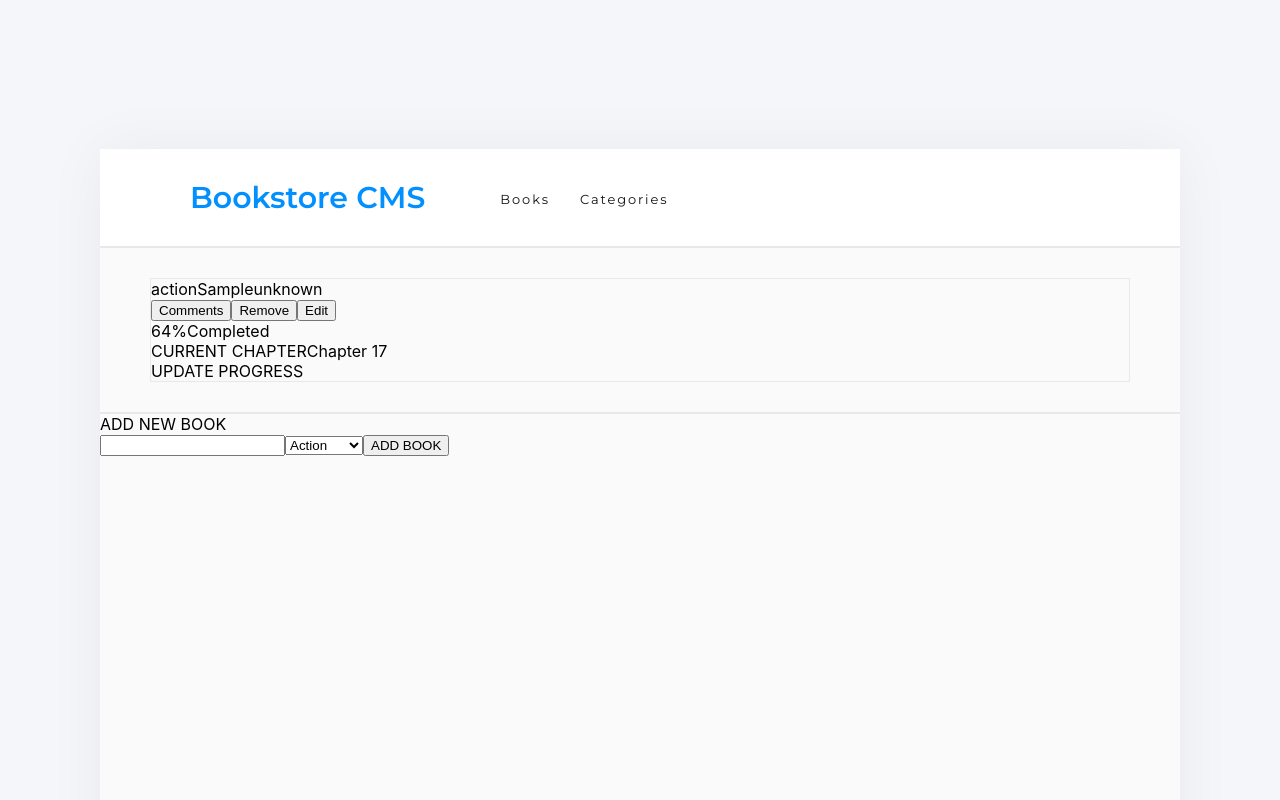
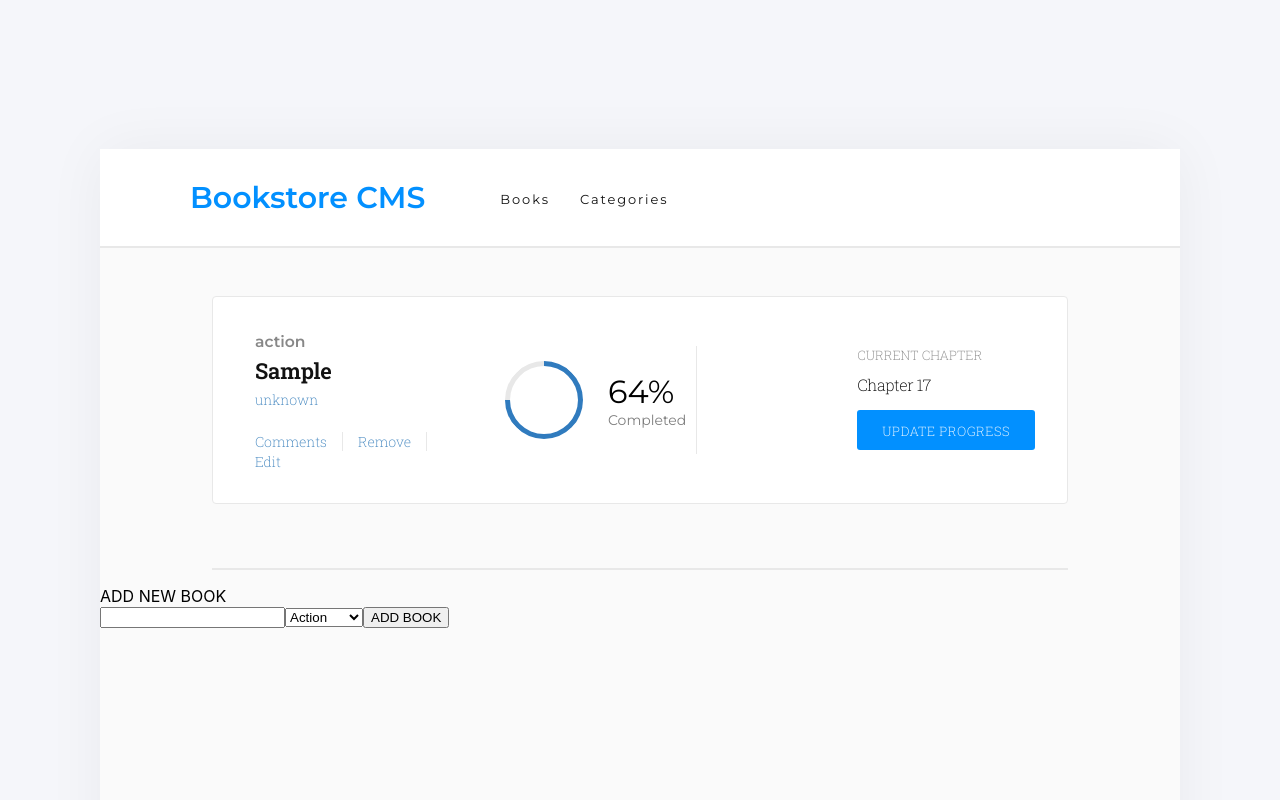
Before and after one commit to Leandro-Barretoo/bookSS, a React (Create React App) app: page / in a window 1280 px wide. Both pictures are taken after typing "Sample" into the empty fields and a click on the button "ADD BOOK". Shown: the top 800 px of the page. Built offline with nearby package versions, Linux system fonts and the light colour scheme; no server answers.

Commit message:
Add book card style and separators

```diff
--- /dev/null
+++ b/src/components/BookActions.css
@@ -0,0 +1,22 @@
+@import url('https://fonts.googleapis.com/css2?family=Roboto+Slab:wght@200;400;600&display=swap');
+
+.Btn-Container {
+  padding: 20px 10px 0 10px;
+}
+
+.Btn {
+  border: none;
+  font-family: 'Roboto Slab', serif;
+  background-color: transparent;
+  color: #4386bf;
+  padding: 0;
+  margin-right: 15px;
+  font-size: 0.875rem;
+  font-weight: 300;
+  padding-right: 15px;
+  border-right: 1px solid #e8e8e8;
+}
+
+.Btn:last-child {
+  border: none;
+}
--- a/src/components/BookActions.js
+++ b/src/components/BookActions.js
@@ -1,6 +1,7 @@
 import React from 'react';
 import { useDispatch } from 'react-redux';
 import PropTypes from 'prop-types';
+import './BookActions.css';
 import { removeBook } from '../redux/books/books';
 
 const BookActions = (props) => {
@@ -24,10 +25,10 @@ const BookActions = (props) => {
   };
 
   return (
-    <div>
-      <button type="button">Comments</button>
-      <button type="button" onClick={removeBookFromStore}>Remove</button>
-      <button type="button">Edit</button>
+    <div className="Btn-Container">
+      <button className="Btn" type="button">Comments</button>
+      <button className="Btn" type="button" onClick={removeBookFromStore}>Remove</button>
+      <button className="Btn" type="button">Edit</button>
     </div>
   );
 };
--- a/src/components/BookCard.css
+++ b/src/components/BookCard.css
@@ -1,4 +1,9 @@
 .Lesson-Panel {
   border: solid 1px #e8e8e8;
-  margin: 30px 50px;
+  margin: 3rem 7rem;
+  padding: 2rem;
+  display: flex;
+  align-items: center;
+  border-radius: 4px;
+  background-color: #fff;
 }
--- /dev/null
+++ b/src/components/BookInfo.css
@@ -0,0 +1,36 @@
+@import url('https://fonts.googleapis.com/css2?family=Montserrat:wght@200;400;600&display=swap');
+@import url('https://fonts.googleapis.com/css2?family=Roboto+Slab:wght@200;400;600&display=swap');
+
+
+.Info-Box {
+  flex: 3;
+}
+
+.Cat-Info {
+  display: block;
+  font-family: Montserrat;
+  padding: 2.5px 10px;
+  font-size: 0.975rem;
+  color: #121212;
+  opacity: 0.5;
+  font-weight: bold;
+}
+
+.Tit-Info {
+  display: block;
+  font-family: 'Roboto Slab', serif;
+  padding: 2.5px 10px;
+  font-size: 1.375rem;
+  font-weight: bold;
+  letter-spacing: -0.2px;
+  color: #121212;
+}
+
+.Auth-Info {
+  display: block;
+  font-family: 'Roboto Slab', serif;
+  padding: 2.5px 10px;
+  font-size: 0.875rem;
+  font-weight: 300;
+  color: #4386bf;
+}
--- a/src/components/BookInfo.js
+++ b/src/components/BookInfo.js
@@ -1,5 +1,6 @@
 import React from 'react';
 import PropTypes from 'prop-types';
+import './BookInfo.css';
 import BookActions from './BookActions';
 
 const BookInfo = (props) => {
@@ -11,10 +12,10 @@ const BookInfo = (props) => {
   } = props;
 
   return (
-    <div>
-      <span>{category}</span>
-      <span>{title}</span>
-      <span>{author}</span>
+    <div className="Info-Box">
+      <span className="Cat-Info">{category}</span>
+      <span className="Tit-Info">{title}</span>
+      <span className="Auth-Info">{author}</span>
       <BookActions bookid={bookid} />
     </div>
   );
--- /dev/null
+++ b/src/components/Chapter.css
@@ -0,0 +1,42 @@
+@import url('https://fonts.googleapis.com/css2?family=Roboto+Slab:wght@200;400;600&display=swap');
+
+.Chapter-Container {
+  flex: 1;
+  display: flex;
+  flex-direction: column;
+  padding-left: 10rem;
+}
+
+.Curr-Title {
+  opacity: 0.5;
+  font-family: 'Roboto Slab', serif;
+  font-size: 0.813rem;
+  font-weight: 300;
+  color: #121212;
+  padding: 5px 0;
+}
+
+.Curr-Chap {
+  padding: 5px 0;
+  font-family: 'Roboto Slab', serif;
+  font-size: 1rem;
+  font-weight: 300;
+  letter-spacing: -0.4px;
+}
+
+.Blue-square {
+  margin: 10px 0;
+  padding: 10px 25px;
+  border-radius: 3px;
+  background-color: #0290ff;
+  width: max-content;
+}
+
+.Update {
+  font-family: 'Roboto Slab', serif;
+  font-size: 0.813rem;
+  font-weight: 300;
+  letter-spacing: 0.5px;
+  text-align: center;
+  color: #fff;
+}
--- a/src/components/Chapter.js
+++ b/src/components/Chapter.js
@@ -1,11 +1,12 @@
 import React from 'react';
+import './Chapter.css';
 
 const Chapter = () => (
-  <div>
-    <span>CURRENT CHAPTER</span>
-    <span>Chapter 17</span>
-    <div>
-      <span>UPDATE PROGRESS</span>
+  <div className="Chapter-Container">
+    <span className="Curr-Title">CURRENT CHAPTER</span>
+    <span className="Curr-Chap">Chapter 17</span>
+    <div className="Blue-square">
+      <span className="Update">UPDATE PROGRESS</span>
     </div>
   </div>
 );
--- /dev/null
+++ b/src/components/Completed.css
@@ -0,0 +1,40 @@
+@import url('https://fonts.googleapis.com/css2?family=Montserrat:wght@200;400;600&display=swap');
+
+.Comp-Container {
+  flex: 1;
+  display: flex;
+  align-items: center;
+  border-right: 1px solid #e8e8e8;
+}
+
+.Oval-2 {
+  width: 4.25rem;
+  height: 4.25rem;
+  border: 5px solid #307bbe;
+  border-radius: 50%;
+  border-left-color: #e8e8e8;
+  transform: rotate(45deg);
+}
+
+.Regtangle-3 {
+  padding: 15px;
+}
+
+.Percentage-Comp {
+  display: flex;
+  flex-direction: column;
+  padding: 10px;
+}
+
+.Percentage {
+  display: block;
+  font-family: Montserrat;
+  font-size: 2rem;
+}
+
+.Comp {
+  display: block;
+  font-family: Montserrat;
+  opacity: 0.5;
+  font-size: 0.875rem;
+}
--- a/src/components/Completed.js
+++ b/src/components/Completed.js
@@ -1,13 +1,14 @@
 import React from 'react';
+import './Completed.css';
 
 const Completed = () => (
-  <div>
+  <div className="Comp-Container">
     <div className="Regtangle-3">
       <div className="Oval-2" />
     </div>
-    <div>
-      <span>64%</span>
-      <span>Completed</span>
+    <div className="Percentage-Comp">
+      <span className="Percentage">64%</span>
+      <span className="Comp">Completed</span>
     </div>
   </div>
 );
--- a/src/components/Line.css
+++ b/src/components/Line.css
@@ -1,3 +1,8 @@
 .Line {
   border: solid 1px #e8e8e8;
 }
+
+.Line-2 {
+  margin: 1rem 7rem;
+  border: solid 1px #e8e8e8;
+}
--- a/src/components/Line.js
+++ b/src/components/Line.js
@@ -1,8 +1,20 @@
 import React from 'react';
+import PropTypes from 'prop-types';
 import './Line.css';
 
-const Line = () => (
-  <div className="Line" />
-);
+const Line = (props) => {
+  const { name } = props;
+  return (
+    <div className={name} />
+  );
+};
+
+Line.defaultProps = {
+  name: '',
+};
+
+Line.propTypes = {
+  name: PropTypes.string,
+};
 
 export default Line;
--- a/src/components/MainPage.js
+++ b/src/components/MainPage.js
@@ -26,9 +26,9 @@ const MainPage = () => {
   return (
     <div className="Panel-bg">
       <Nav />
-      <Line />
+      <Line name="Line" />
       { myBooksArr }
-      <Line />
+      <Line name="Line-2" />
       <AddForm />
     </div>
   );
```
